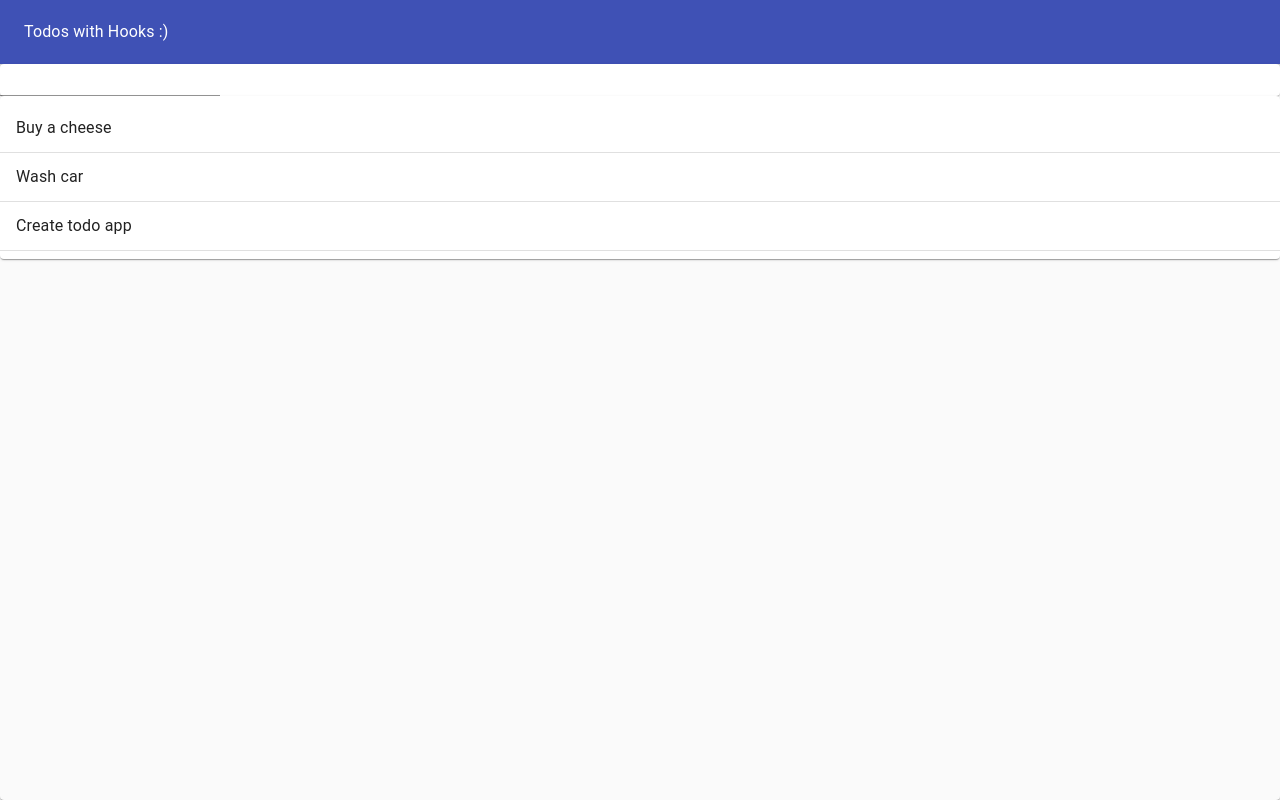
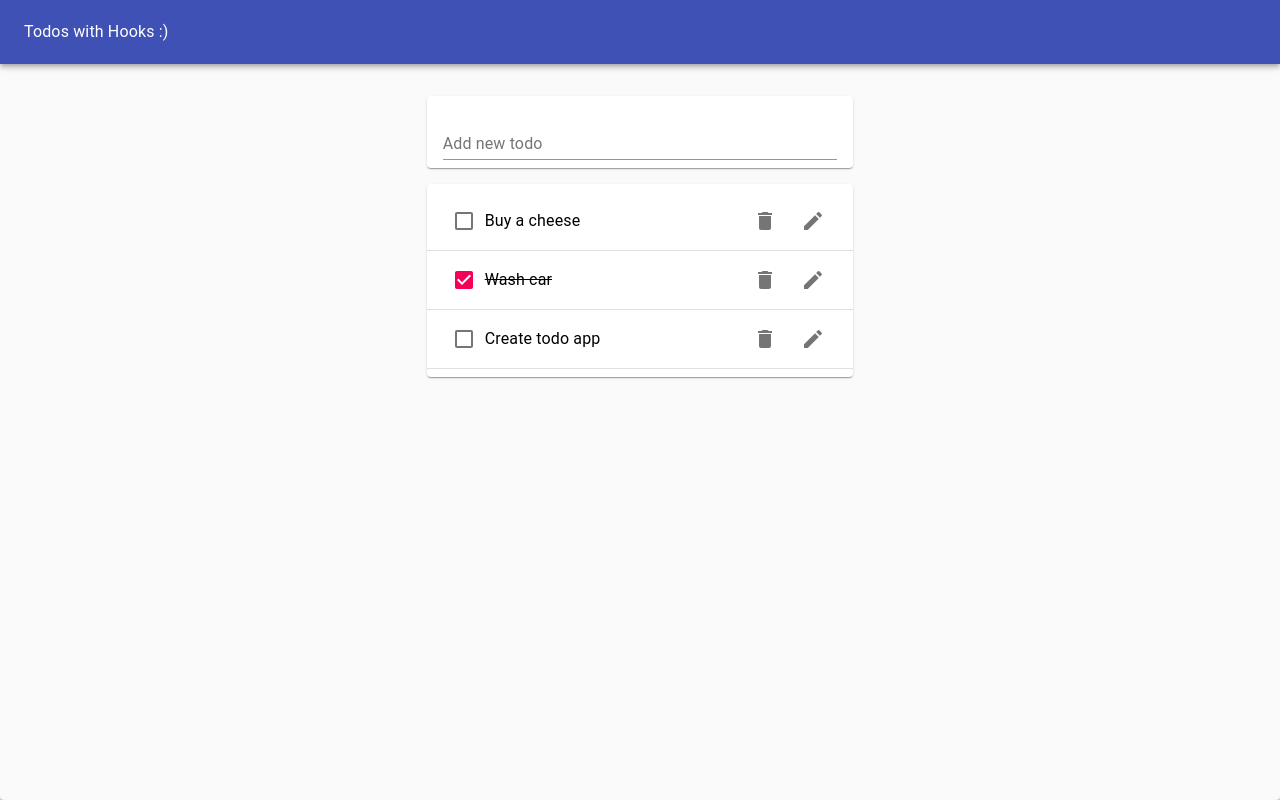
Before and after one commit to ivaylotsachev/todo-app-hooks, a React (Create React App) app: page / in a window 1280 px wide. Built offline with nearby package versions, Linux system fonts and the light colour scheme.

Commit message:
todo item component

```diff
--- a/package.json
+++ b/package.json
@@ -5,9 +5,11 @@
     "dependencies": {
         "@babel/runtime": "^7.5.5",
         "@material-ui/core": "^4.4.0",
+        "@material-ui/icons": "^4.2.1",
         "react": "^16.9.0",
         "react-dom": "^16.9.0",
-        "react-scripts": "3.1.1"
+        "react-scripts": "3.1.1",
+        "uuid": "^3.3.3"
     },
     "scripts": {
         "start": "react-scripts start",
--- a/src/components/TodoApp.js
+++ b/src/components/TodoApp.js
@@ -16,6 +16,11 @@ const initialValue = [
 const TodoApp = () => {
     const [todos, setTodos] = useState(initialValue);
 
+    const addTodo = newTodo => {
+        console.error('newTodo', newTodo);
+        setTodos([...todos, { ...newTodo }]);
+    };
+
     return (
         <Paper
             style={{
@@ -33,8 +38,12 @@ const TodoApp = () => {
                 <Toolbar>
                     <Typography color="inherit">Todos with Hooks :)</Typography>
                 </Toolbar>
-                <TodoForm />
-                <TodoList todos={todos} />
+                <Grid container justify="center" style={{ marginTop: '1rem' }}>
+                    <Grid item xs={11} md={8} lg={4}>
+                        <TodoForm addTodo={addTodo} />
+                        <TodoList todos={todos} />
+                    </Grid>
+                </Grid>
             </AppBar>
         </Paper>
     );
--- a/src/components/TodoForm.js
+++ b/src/components/TodoForm.js
@@ -2,12 +2,32 @@ import React from 'react';
 import { Paper, TextField } from '@material-ui/core';
 import useInputState from '../hooks/useInputState';
 
+import uuid from 'uuid';
+
 function TodoForm(props) {
-    const [value, setValue, resetValue] = useInputState('');
+    const [value, handleChange, resetValue] = useInputState('');
 
     return (
-        <Paper>
-            <TextField value={value} onChange={setValue} />
+        <Paper style={{ margin: '1rem 0', padding: '0 1rem' }}>
+            <form
+                onSubmit={e => {
+                    e.preventDefault();
+                    props.addTodo({
+                        id: uuid(),
+                        task: value,
+                        completed: false
+                    });
+                    resetValue();
+                }}
+            >
+                <TextField
+                    value={value}
+                    onChange={handleChange}
+                    margin="normal"
+                    label="Add new todo"
+                    fullWidth
+                />
+            </form>
         </Paper>
     );
 }
--- a/src/components/TodoItem.js
+++ b/src/components/TodoItem.js
@@ -1,7 +1,37 @@
 import React from 'react';
+import ListItem from '@material-ui/core/ListItem';
+import ListItemText from '@material-ui/core/ListItemText';
+import Checkbox from '@material-ui/core/Checkbox';
+import IconButton from '@material-ui/core/IconButton';
+import DeleteIcon from '@material-ui/icons/Delete';
+import EditIcon from '@material-ui/icons/Edit';
+import ListItemSecondaryAction from '@material-ui/core/ListItemSecondaryAction';
 
-function TodoItem(props) {
-    return <h1>im item</h1>;
+function TodoItem({ id, task, completed }) {
+    console.error('props', id, task);
+
+    return (
+        <ListItem>
+            <Checkbox checked={completed} tabIndex={-1} />
+            <ListItemText
+                style={{
+                    color: 'black',
+                    textDecoration: completed ? 'line-through' : 'none'
+                }}
+                color="black"
+            >
+                {task}
+            </ListItemText>
+            <ListItemSecondaryAction>
+                <IconButton area-label="Delete">
+                    <DeleteIcon></DeleteIcon>
+                </IconButton>
+                <IconButton area-label="Edit">
+                    <EditIcon></EditIcon>
+                </IconButton>
+            </ListItemSecondaryAction>
+        </ListItem>
+    );
 }
 
 export default TodoItem;
--- a/src/components/TodoList.js
+++ b/src/components/TodoList.js
@@ -1,22 +1,20 @@
-import React from 'react';
+import React, { Fragment } from 'react';
 import Paper from '@material-ui/core/Paper';
 import List from '@material-ui/core/List';
-import ListItem from '@material-ui/core/ListItem';
-import ListItemText from '@material-ui/core/ListItemText';
 import Divider from '@material-ui/core/Divider';
 import TodoItem from './TodoItem';
 
 function TodoList(props) {
+    console.error('list props', props);
+
     return (
         <Paper>
             <List>
                 {props.todos.map(todo => (
-                    <>
-                        <ListItem>
-                            <ListItemText>{todo.task}</ListItemText>
-                        </ListItem>
+                    <Fragment>
+                        <TodoItem {...todo} key={todo.id} />
                         <Divider />
-                    </>
+                    </Fragment>
                 ))}
             </List>
         </Paper>
```
Also changed, not shown: 1 other file (tests, documents, lock files or other folders).
